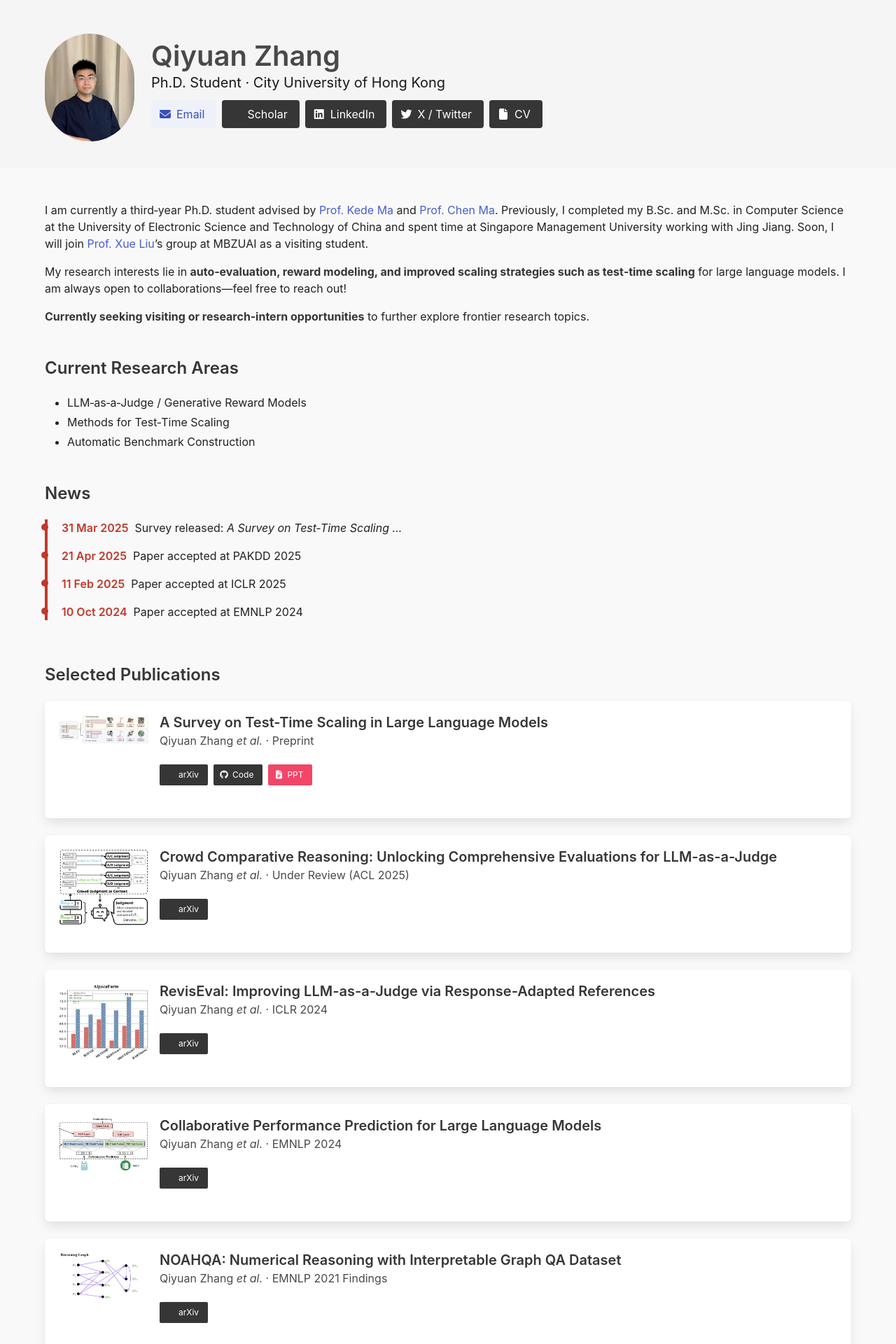
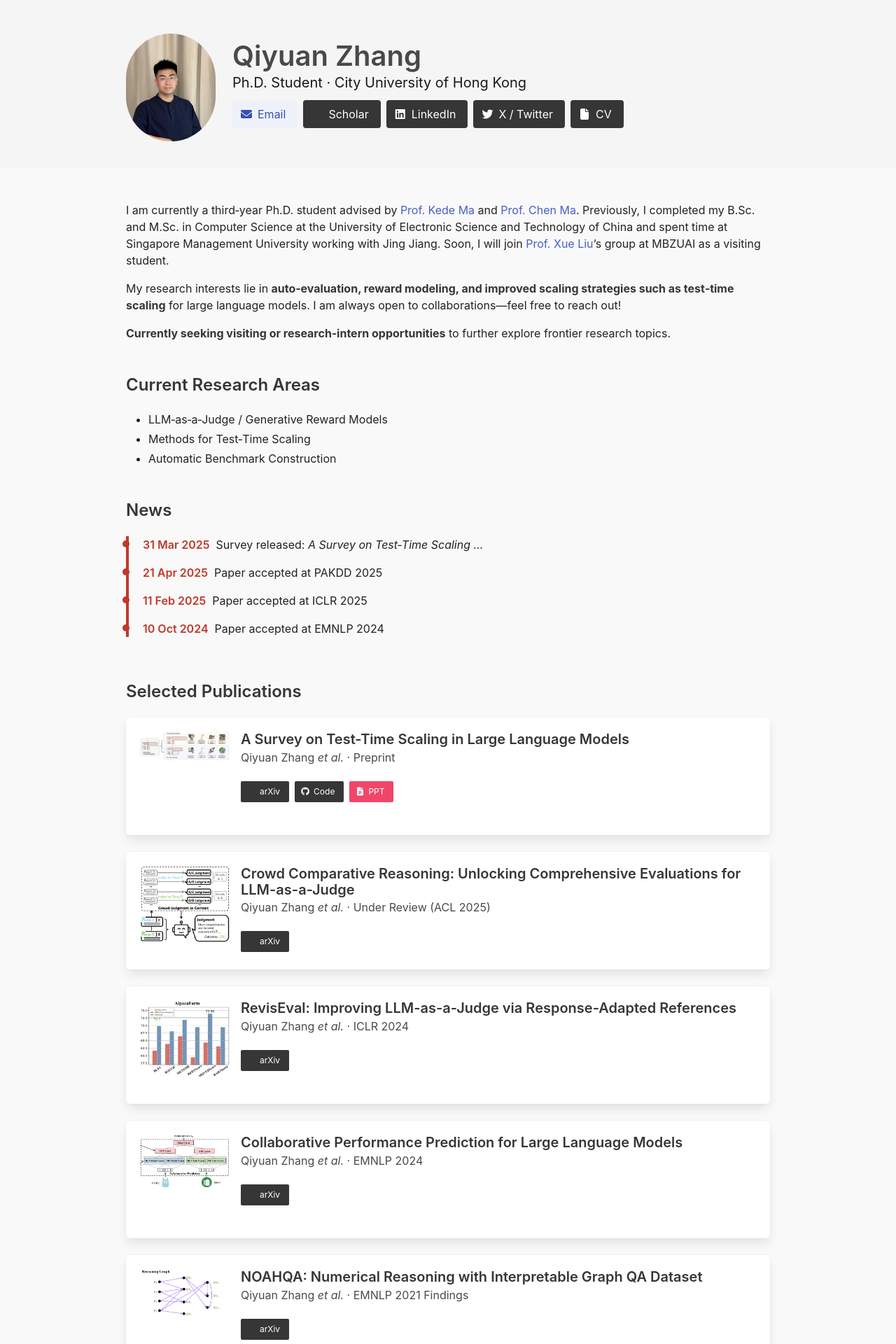
Before and after one commit to zhangqiyuan-rico/zhangqiyuan-rico.github.io, a Jekyll site: the page index.html, which Jekyll copies as it is, in a window 1280 px wide. Shown: the top 1920 px of the page at 70% size. Built offline with Jekyll 4.4.1, drawn with Linux system fonts in a browser that asks for light colours; a style sheet for code colours, icons or effects is not loaded.

Commit message:
Update index.html

```diff
--- a/index.html
+++ b/index.html
@@ -50,7 +50,14 @@
     margin-left: auto;
     margin-right: auto;
   }
-</style>
+  /* --- Narrow overall page width & center content --- */
+    .hero-body>.container,
+    .section>.container {
+      max-width: 920px;   /* set any width you prefer */
+      margin-left: auto;
+      margin-right: auto;
+    }
+  </style>
 </head>
 <body>
   <!-- HERO -->
```
